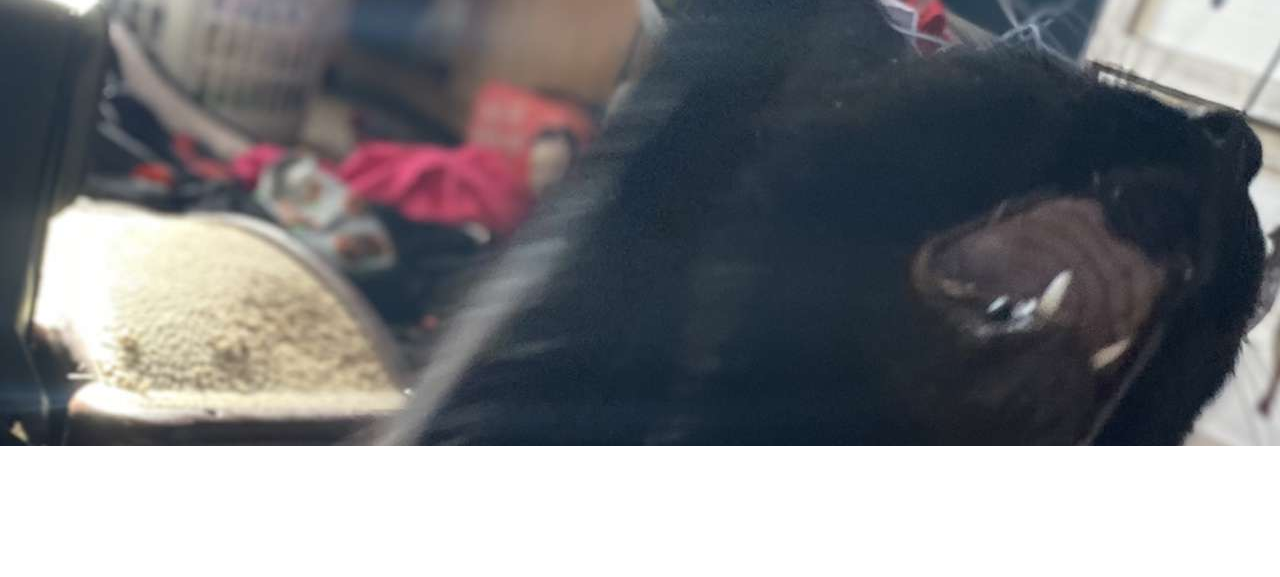
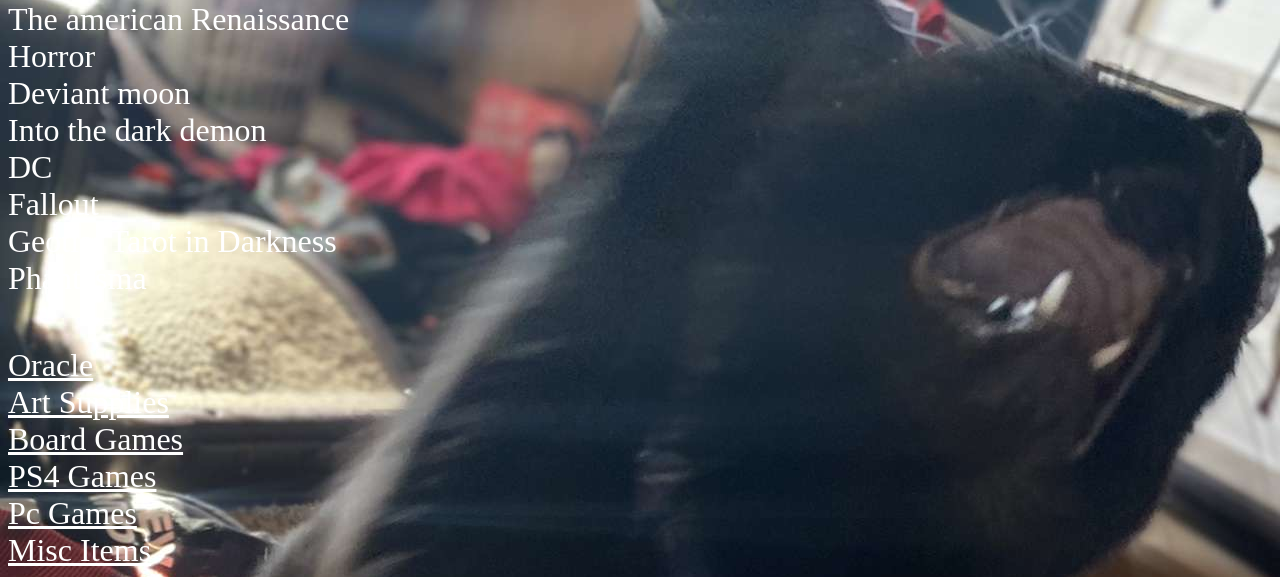
Before and after one commit to GroveofAcorns/Grove-s-Wants, a plain HTML site: page index.html in a window 1280 px wide. Shown: the part 354-931 px from the top of the page. Before the commit the page ends 800 px from the top, so only its background shows below. Drawn offline with Linux system fonts and the light colour scheme.

Commit message:
Update index.html

```diff
--- a/index.html
+++ b/index.html
@@ -12,7 +12,31 @@ body {
 </head>
 <body>
     <h1 style="color: white;">Welcome to Grove's List of Wants</h1>
-    <a href="/<repository>/Tarot.html" style="color:white; font-size:xx-large">Tarot</a>
+    <a href="/<tarot.html>/Tarot.html" style="color:white; font-size:xx-large">Tarot</a>
+     <h1 style="color: white; font-size:xx-large;">Tarot List</h1>
+    <p style="color: white; font-size:xx-large;">Garbage pail kids
+    <br>
+    Alice in wonderland
+    <br>
+    Hocus pocus
+    <br>
+    Terror
+    <br>
+    The american Renaissance
+    <br>
+    Horror
+    <br>
+    Deviant moon
+    <br>
+    Into the dark demon
+    <br>
+    DC
+    <br>
+    Fallout
+    <br>
+    Geotia: Tarot in Darkness
+    <br>
+    Phantasma</p>
     <br>
     <a href="Oracle.html"style="color: white; font-size:xx-large">Oracle</a>
     <br>
```
